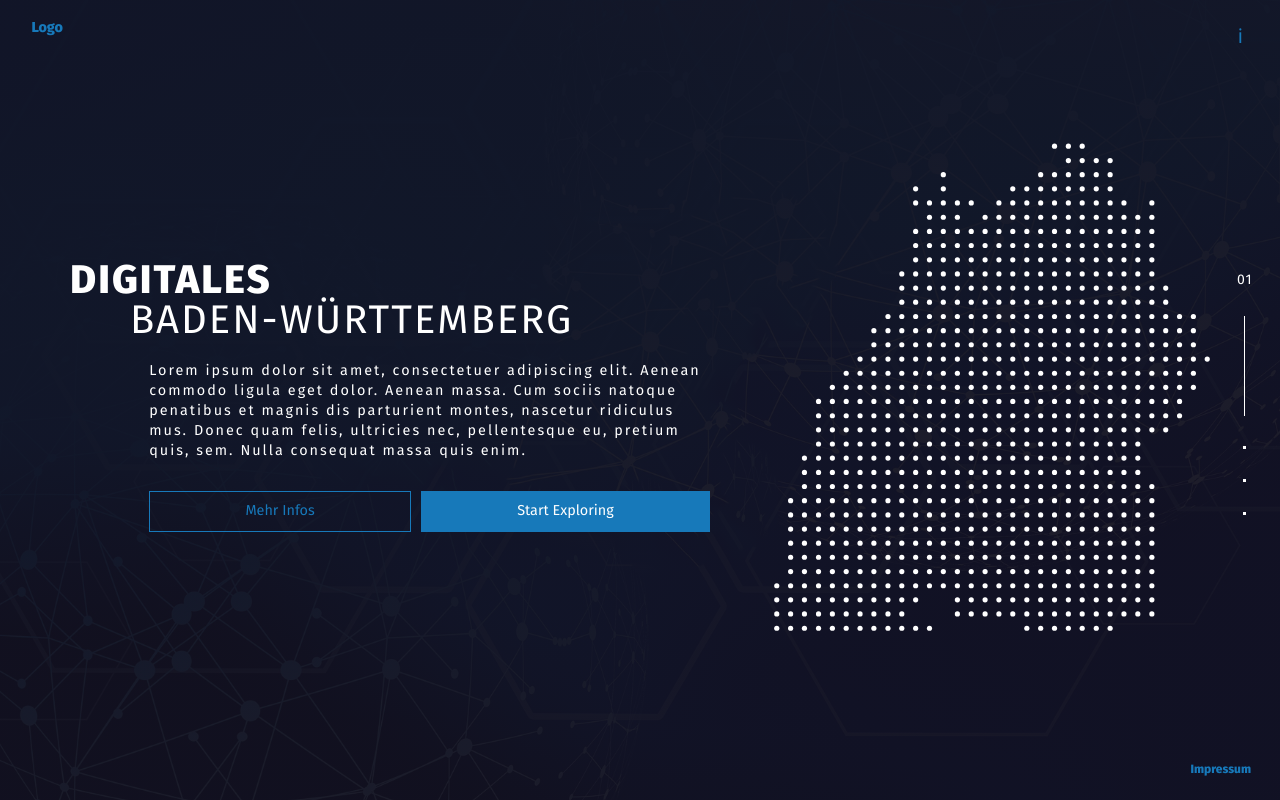
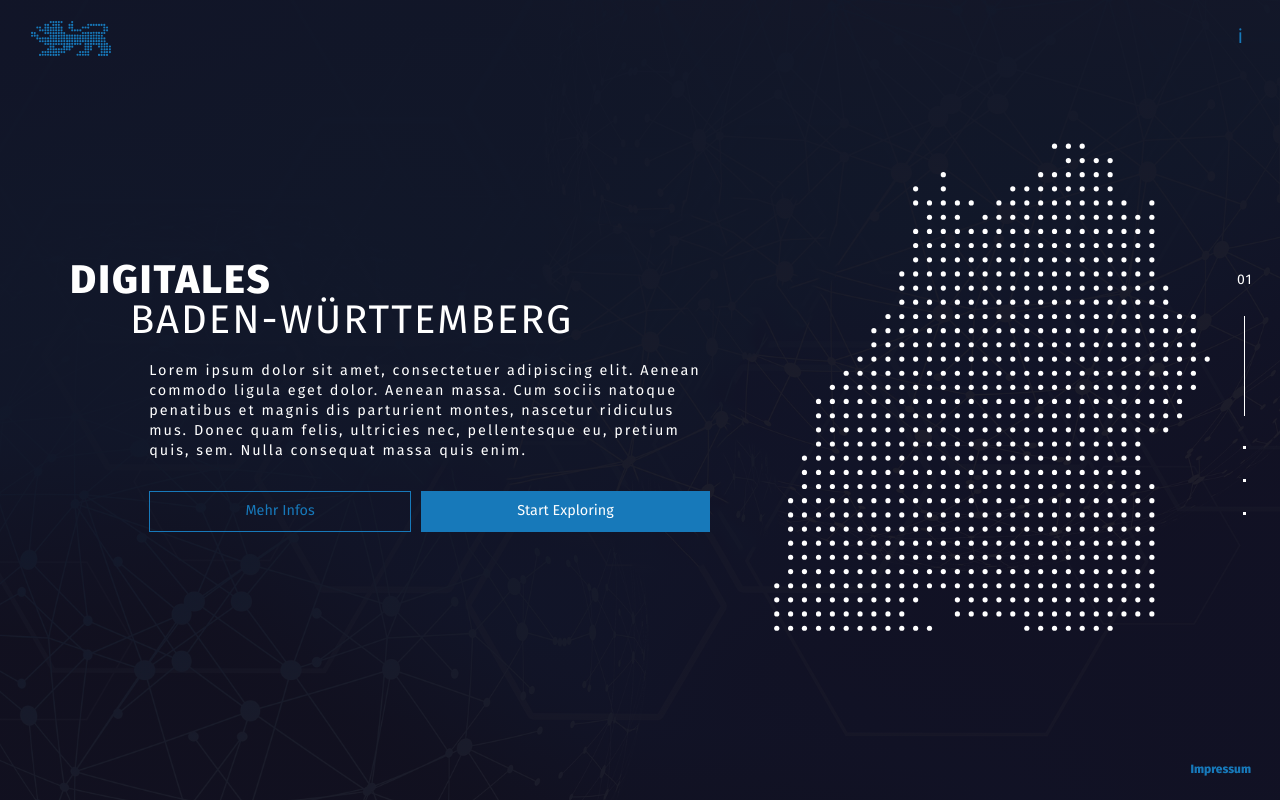
Before and after one commit to annazeller/bwdigital, a website: page index.html in a window 1280 px wide. Drawn offline with nearby package versions, Linux system fonts and the light colour scheme.

Commit message:
added logo to side

```diff
--- a/index.html
+++ b/index.html
@@ -21,7 +21,7 @@
       </div>
 
       <div id="topbar">
-        <button class="clear button medium" type="button" ><a href="#firstPage"><strong>Logo</strong></a></button>
+        <button class="clear button medium" type="button" ><a href="#firstPage"><img src="img/logo-bawue.svg" width="80px"></a></button>
         <div class="info">
           <button class="clear button large" type="button" onClick="openInfo(); loadNumbers();">
             <span aria-hidden="true">&#8505;</span>
```
Also changed, not shown: img/logo-bawue.svg (added).
